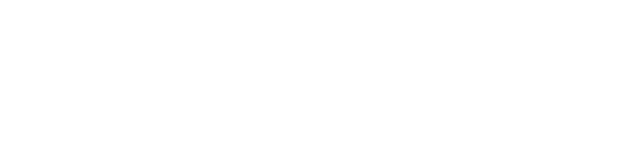
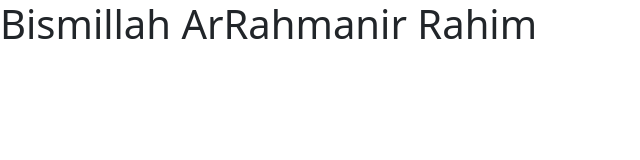
Before and after one commit to Sagar-DU/panda-commerce-bootstrap, a plain HTML site: page index.html in a window 1280 px wide. Shown: the whole page, without its empty margins (0-640 px from the left). Drawn offline with nearby package versions, Linux system fonts and the light colour scheme.

Commit message:
started working on a new project of bootstrap

```diff
--- a/index.html
+++ b/index.html
@@ -5,8 +5,12 @@
     <meta http-equiv="X-UA-Compatible" content="IE=edge">
     <meta name="viewport" content="width=device-width, initial-scale=1.0">
     <title>Panda Commerce</title>
+    <!-- Bootstrap CSS -->
+    <link rel="stylesheet" href="https://cdn.jsdelivr.net/npm/bootstrap@5.2.2/dist/css/bootstrap.min.css">
 </head>
 <body>
-
+    <h1>Bismillah ArRahmanir Rahim</h1>
+    <!-- Bootstrap Script -->
+    <script src="https://cdn.jsdelivr.net/npm/bootstrap@5.2.2/dist/js/bootstrap.bundle.min.js"></script>
 </body>
 </html>
```
